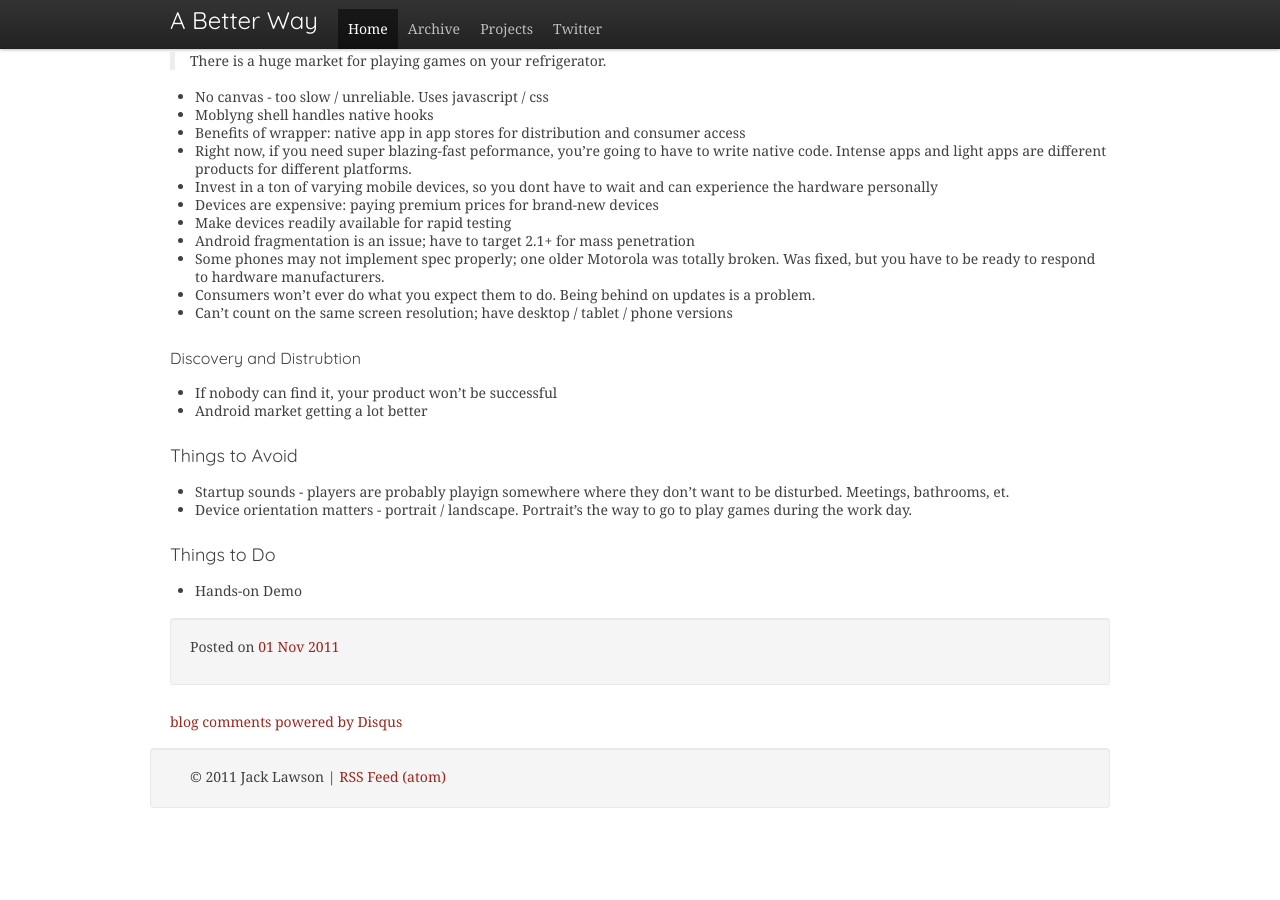
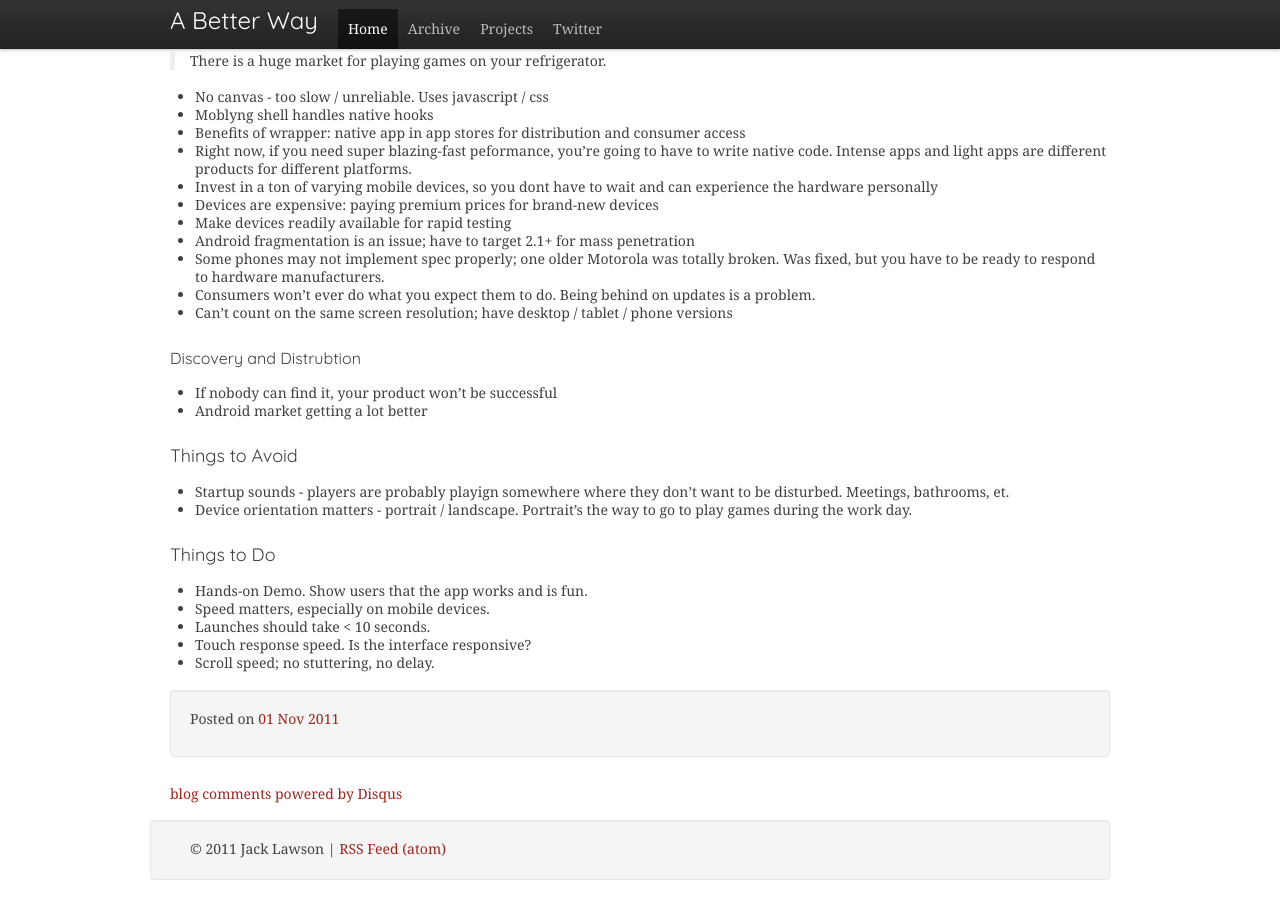
Before and after one commit to ajacksified/ajacksified.github.com, a Jekyll site: the page built from _posts/2011-11-01-new-game-conf-liveblog.markdown, in a window 1280 px wide and 900 px high, scrolled down 3252 px. Built offline with Jekyll 4.4.1, drawn with Linux system fonts in a browser that asks for light colours; nearby versions of some CDN libraries; some web fonts are replaced; comment, search, counter and statistics services are not loaded; before the commit the page ends 4080 px from its top, so only the background shows below that.

Commit message:
Session 3

```diff
--- a/_posts/2011-11-01-new-game-conf-liveblog.markdown
+++ b/_posts/2011-11-01-new-game-conf-liveblog.markdown
@@ -221,4 +221,8 @@ Huge numbers of mobile, internet-connected devices being shipped.
 
 ### Things to Do
 
-* Hands-on Demo
+* Hands-on Demo. Show users that the app works and is fun.
+* Speed matters, especially on mobile devices.
+* Launches should take &lt; 10 seconds.
+* Touch response speed. Is the interface responsive?
+* Scroll speed; no stuttering, no delay.
```
